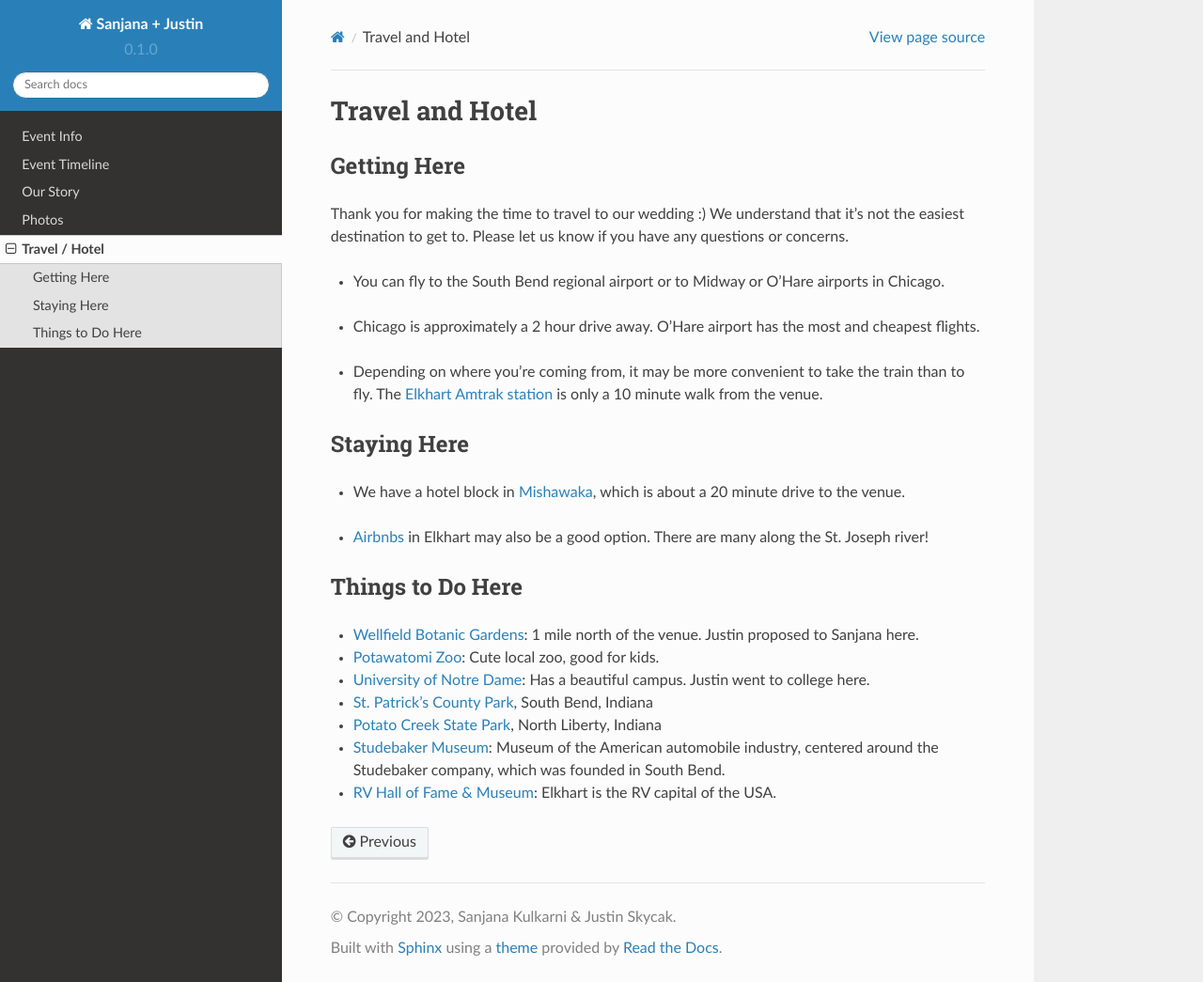
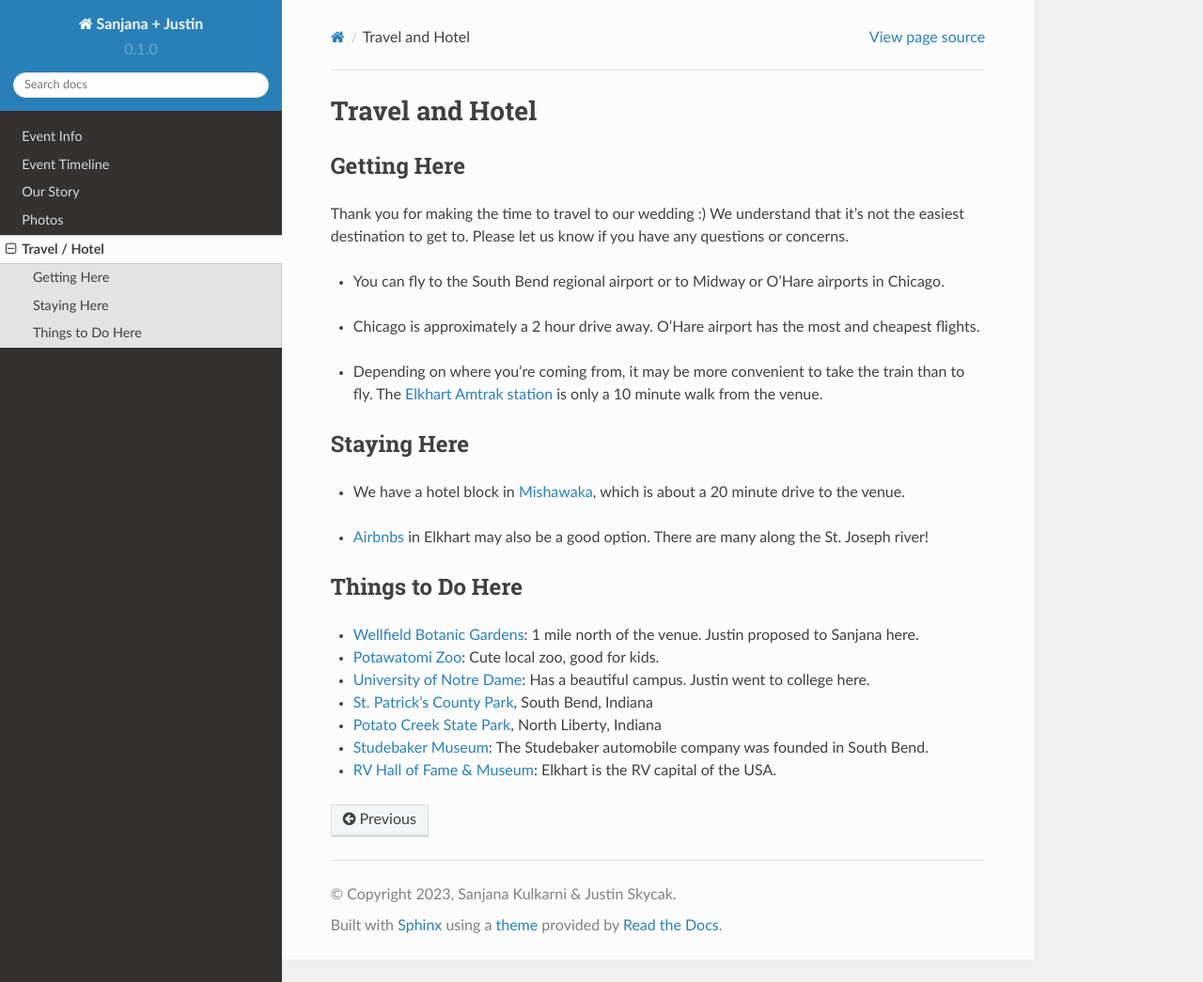
Before and after one commit to jpskycak/wedding, a Sphinx documentation site: the page built from docs/source/hotel.rst, in a window 1280 px wide and 1045 px high. Shown: the whole window at 94% size. Built offline with Sphinx 7.4.7 and the Read the Docs theme 2.0.0, drawn with Linux system fonts in a browser that asks for light colours.

Commit message:
Update hotel.rst

```diff
--- a/docs/source/hotel.rst
+++ b/docs/source/hotel.rst
@@ -31,7 +31,7 @@ Things to Do Here
 * `University of Notre Dame <https://www.nd.edu/>`_: Has a beautiful campus. Justin went to college here.
 * `St. Patrick's County Park <http://www.sjcparks.org/592/St-Patricks>`_, South Bend, Indiana
 * `Potato Creek State Park <https://www.in.gov/dnr/state-parks/parks-lakes/potato-creek-state-park/>`_, North Liberty, Indiana
-* `Studebaker Museum <https://www.studebakermuseum.org/#>`_: Museum of the American automobile industry, centered around the Studebaker company, which was founded in South Bend.
+* `Studebaker Museum <https://www.studebakermuseum.org/#>`_: The Studebaker automobile company was founded in South Bend.
 * `RV Hall of Fame & Museum <https://www.rvmhhalloffame.org/>`_: Elkhart is the RV capital of the USA.
 
 ..
```
